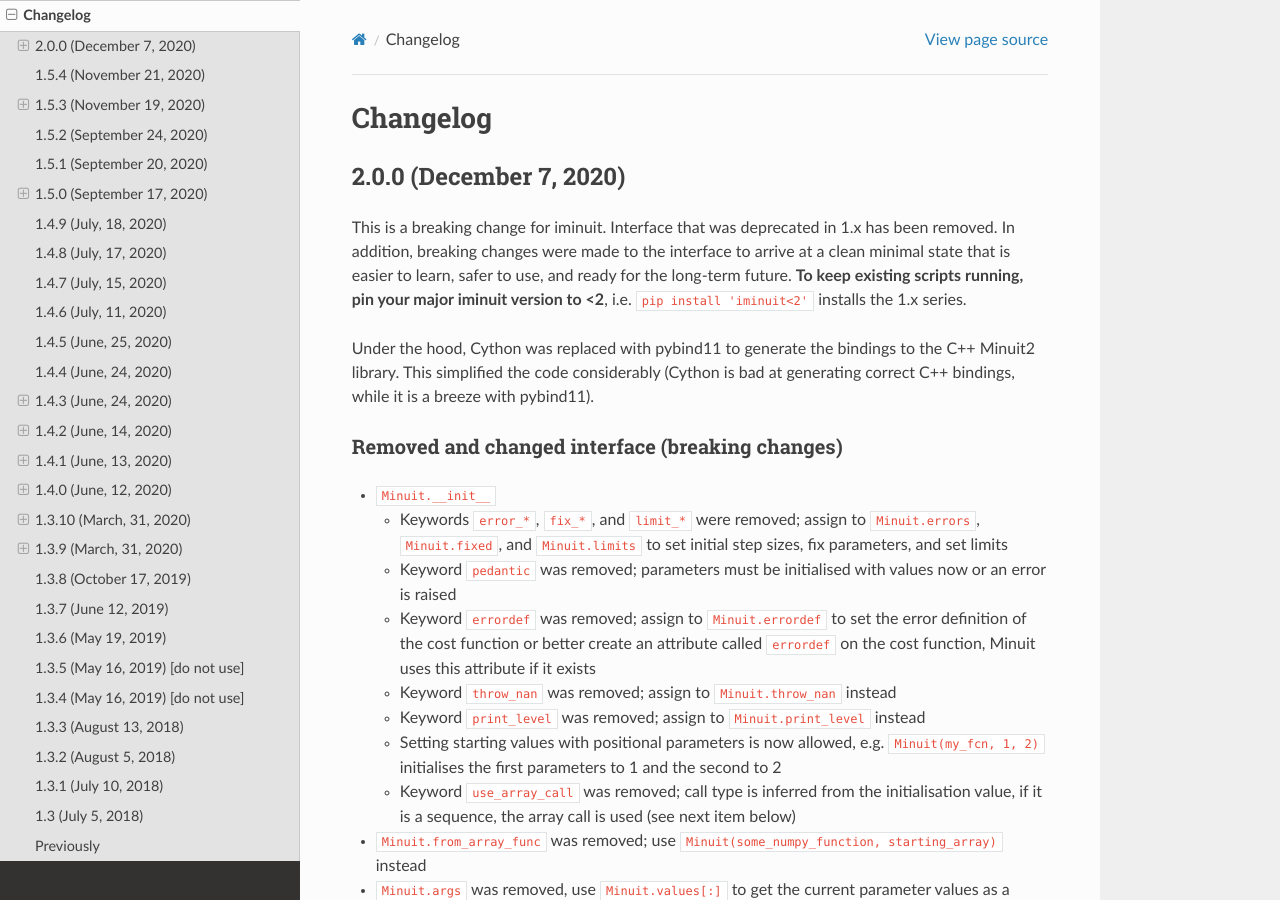
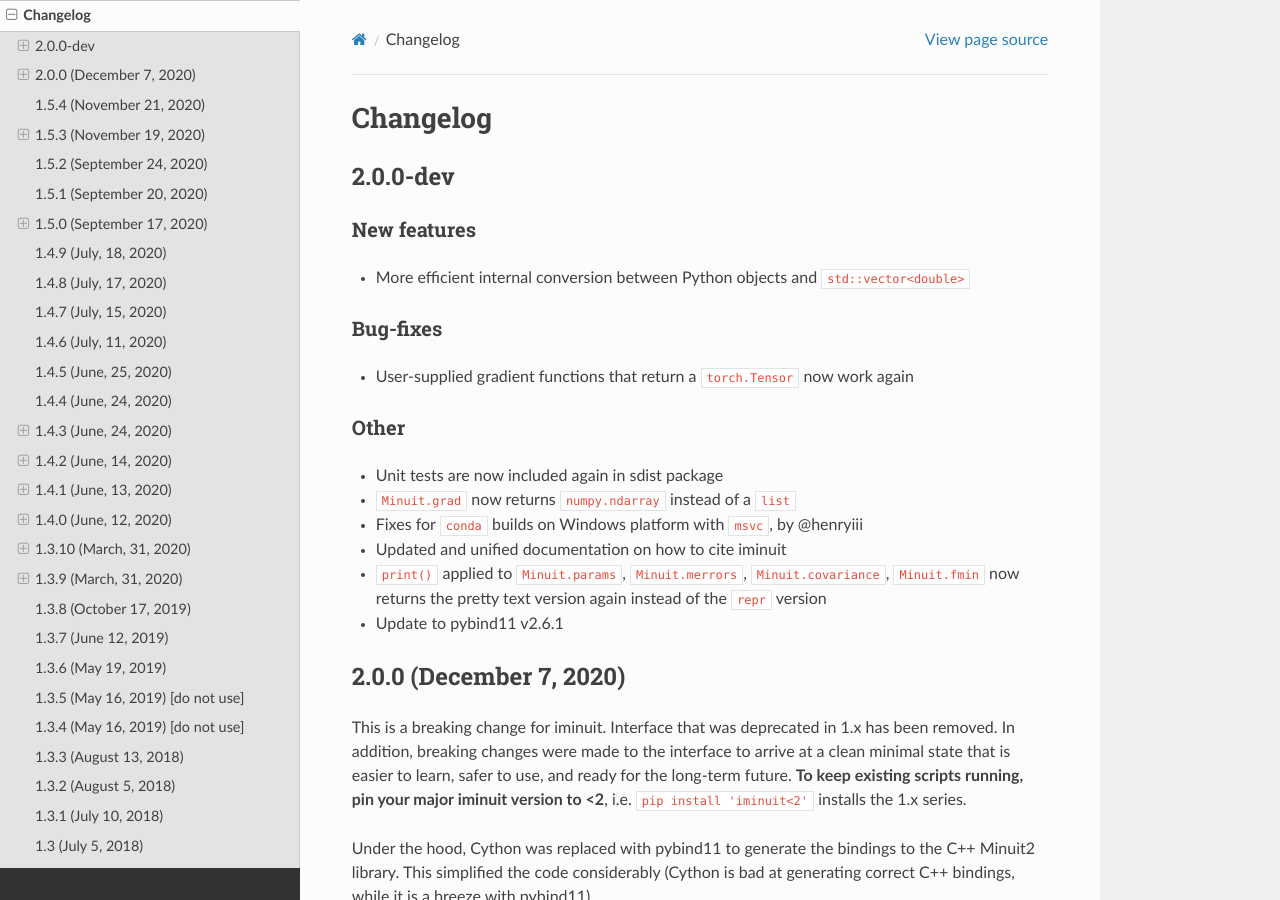
Before and after one commit to scikit-hep/iminuit, a Sphinx documentation site: the page built from doc/changelog.rst, in a window 1280 px wide and 900 px high. Built offline with Sphinx 7.4.7 and the Read the Docs theme 2.0.0, drawn with Linux system fonts in a browser that asks for light colours.

Commit message:
str does pretty-print (#583)

```diff
--- a/doc/changelog.rst
+++ b/doc/changelog.rst
@@ -4,6 +4,28 @@
 
 Changelog
 =========
+
+2.0.0-dev
+------------------------
+
+New features
+~~~~~~~~~~~~
+- More efficient internal conversion between Python objects and ``std::vector<double>``
+
+Bug-fixes
+~~~~~~~~~
+- User-supplied gradient functions that return a ``torch.Tensor`` now work again
+
+Other
+~~~~~
+- Unit tests are now included again in sdist package
+- ``Minuit.grad`` now returns ``numpy.ndarray`` instead of a ``list``
+- Fixes for ``conda`` builds on Windows platform with ``msvc``, by @henryiii
+- Updated and unified documentation on how to cite iminuit
+- ``print()`` applied to ``Minuit.params``, ``Minuit.merrors``, ``Minuit.covariance``,
+  ``Minuit.fmin`` now returns the pretty text version again instead of the
+  ``repr`` version
+- Update to pybind11 v2.6.1
 
 2.0.0 (December 7, 2020)
 ------------------------
--- a/src/iminuit/version.py
+++ b/src/iminuit/version.py
@@ -1 +1 @@
-__version__ = "2.0.0"
+__version__ = "2.0.0-dev"
```
Also changed, not shown: 6 other files.
